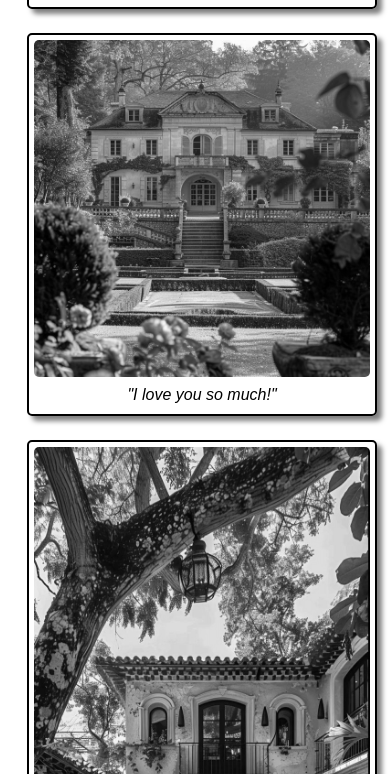
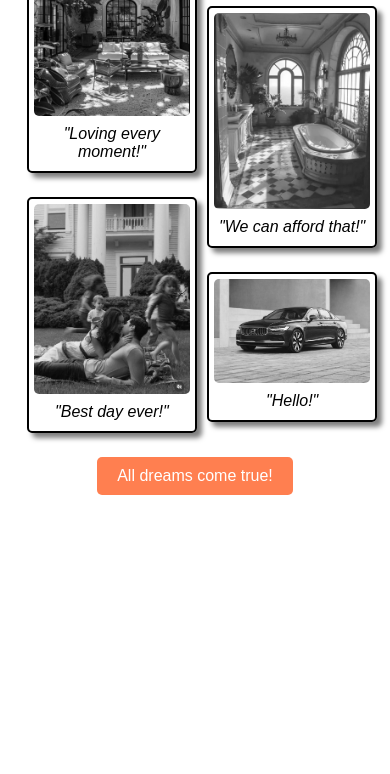
Before and after one commit to alebarreto1/visionBoardRepo, a plain HTML site: page index.html in a window 390 px wide. Shown: the part 1141-1915 px from the top of the page. After the commit the page ends 1644 px from the top, so only its background shows below. Drawn offline with Linux system fonts and the light colour scheme.

Commit message:
JS file added

```diff
--- a/index.html
+++ b/index.html
@@ -4,6 +4,7 @@
     <meta charset="UTF-8" />
     <meta name="viewport" content="width=device-width, initial-scale=1.0" />
     <link rel="stylesheet" href="style.css" />
+    <script src="script.js" defer></script>
     <title>Vision Board</title>
   </head>
   <body>
@@ -51,5 +52,6 @@
         <p>"Hello!"</p>
       </div>
     </div>
+    <button id="grayscale-button">All dreams come true!</button>
   </body>
 </html>
--- /dev/null
+++ b/script.js
@@ -0,0 +1,15 @@
+document.addEventListener("DOMContentLoaded", () => {
+  const button = document.getElementById("grayscale-button");
+  const images = document.querySelectorAll(".grid-container img");
+
+  button.addEventListener("click", () => {
+    // Remove grayscale from all images
+    images.forEach((img) => {
+      img.style.filter = "grayscale(0)";
+    });
+
+    // Change the background to dark mode
+    document.body.style.backgroundColor = "#121212";
+    document.body.style.color = "#ffffff"; // Adjust text color for better contrast
+  });
+});
--- a/style.css
+++ b/style.css
@@ -47,3 +47,29 @@ h2 {
     }
   }
 }
+
+button {
+  background-color: coral;
+  color: white;
+  border: none;
+  padding: 10px 20px;
+  font-size: 16px;
+  cursor: pointer;
+  border-radius: 5px;
+  transition: all 0.25s ease-in-out;
+  &:hover {
+    background-color: #333;
+    color: coral;
+    border: solid 2px coral;
+    box-shadow: 5px 5px 5px rgba(0, 0, 0, 0.5);
+    transform: scale(1.05);
+  }
+}
+@media (max-width: 600px) {
+  .grid-container {
+    columns: 2 150px;
+    div {
+      width: 100%;
+    }
+  }
+}
```
